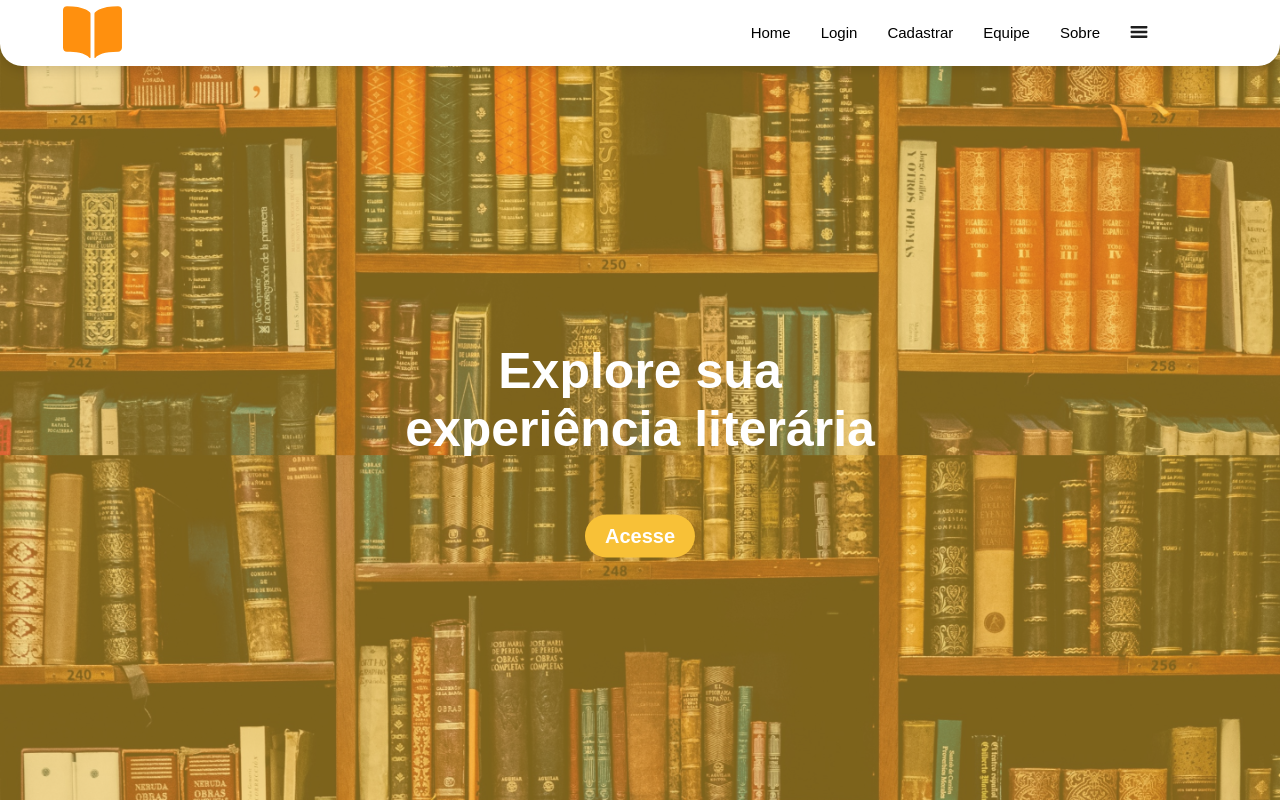
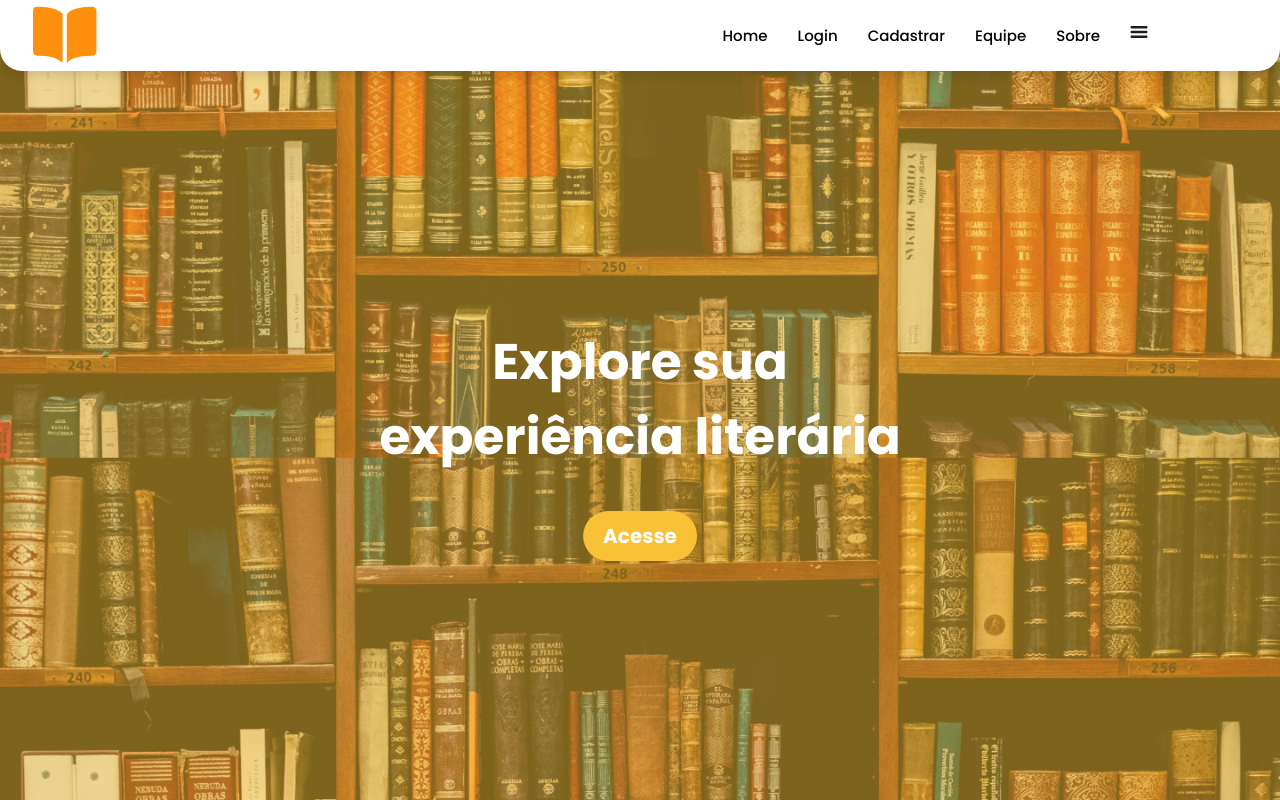
Before and after one commit to letsticia/CapacitacaoConjunta, a Django app: page / in a window 1280 px wide. Run offline with Django 5.2, Linux system fonts and the light colour scheme.

Commit message:
feat: added font

```diff
--- a/biblioteca/templates/main.html
+++ b/biblioteca/templates/main.html
@@ -8,6 +8,9 @@
     <meta name="viewport" content="width=device-width, initial-scale=1.0">
     <title>Biblioteca</title>
     <link rel="stylesheet" href="{% static 'styles/main.css' %}">
+    <link
+        href="https://fonts.googleapis.com/css2?family=Poppins:ital,wght@0,100;0,200;0,300;0,400;0,500;0,600;0,700;0,800;0,900;1,100;1,200;1,300;1,400;1,500;1,600;1,700;1,800;1,900&display=swap"
+        rel="stylesheet">
 </head>
 
 <body class="background">
```
